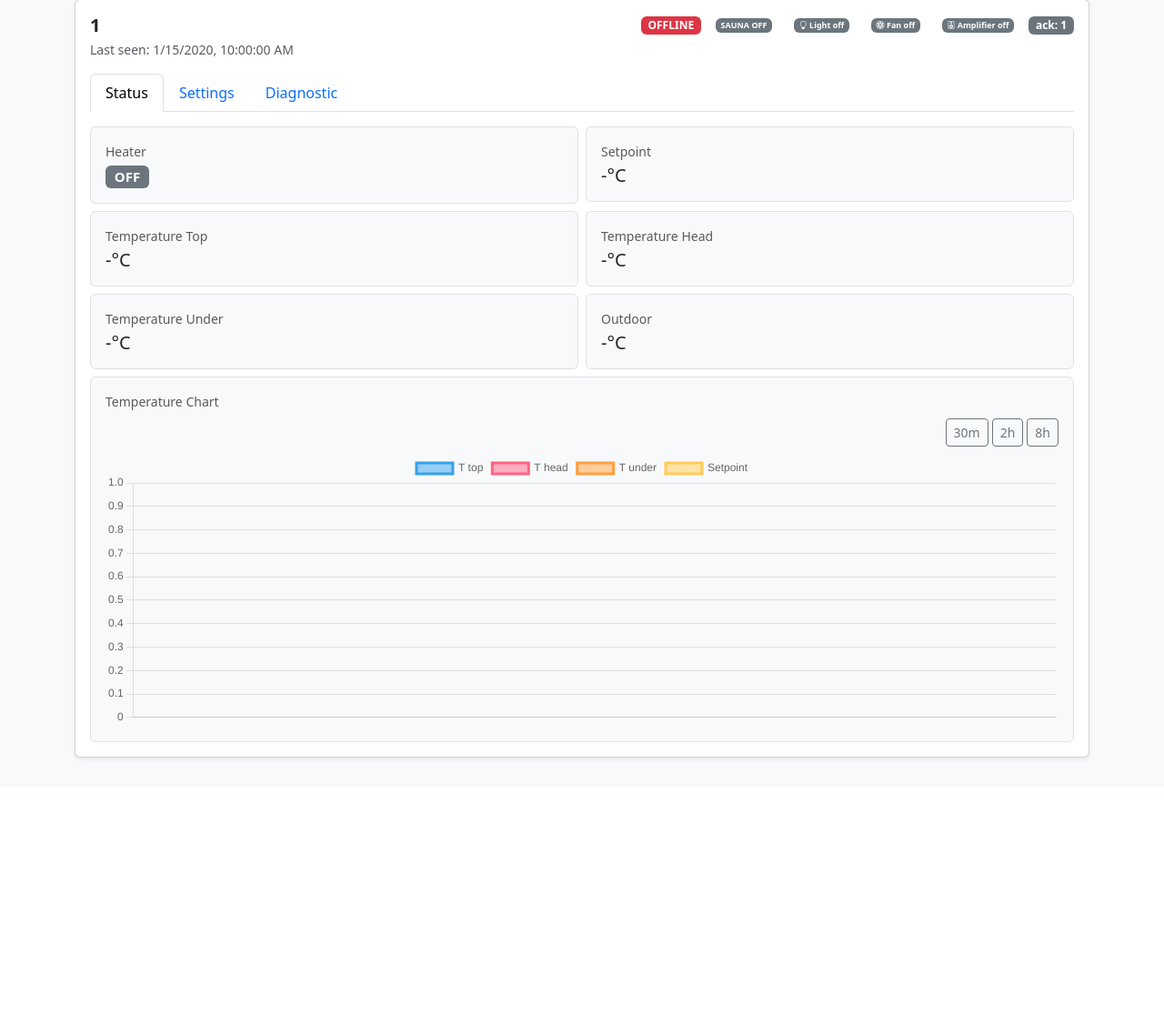
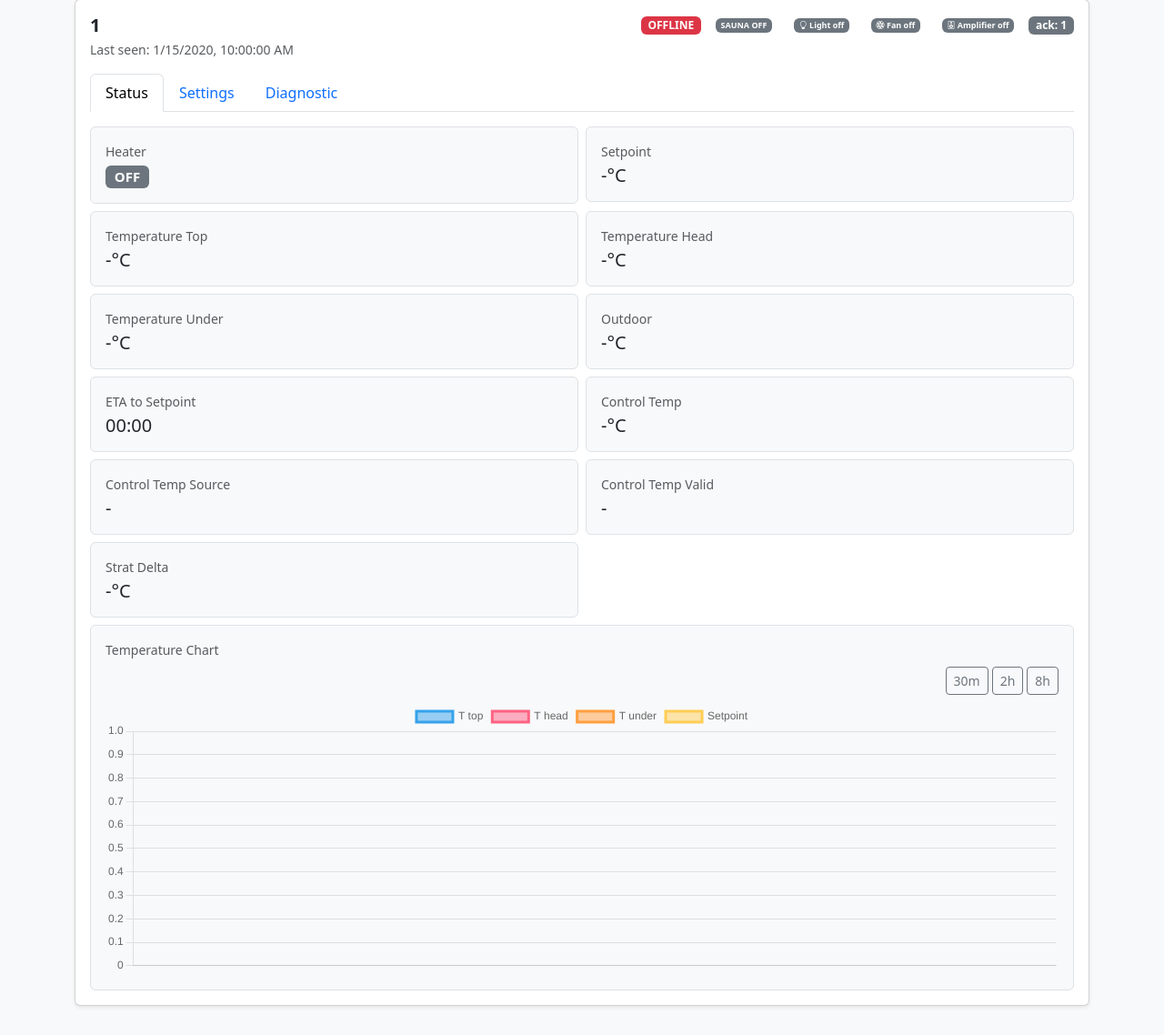
Before and after one commit to VladCocan/sauna-controller, a Django app: page / in a window 1280 px wide. Shown: the part 68-1206 px from the top of the page at 91% size. Before the commit the page ends 904 px from the top, so only its background shows below. Run offline with Django 5.2, Linux system fonts and the light colour scheme; a user stored in the database is signed in; tables that the repository leaves empty hold one stand-in row (values such as "Sample post"); data that the repository does not hold is empty.

Commit message:
Refine status view with control temperature and ETA display

```diff
--- a/web/core/static/core/dashboard.js
+++ b/web/core/static/core/dashboard.js
@@ -74,6 +74,17 @@
   if (typeof value === "number") return Number.isFinite(value) ? String(value) : t("unavailable", "Unavailable");
   if (typeof value === "object") return JSON.stringify(value);
   return String(value);
+}
+
+function formatEtaMinutes(value) {
+  const minutes = Number(value);
+  if (!Number.isFinite(minutes) || minutes < 0) return "-";
+
+  const totalMinutes = Math.round(minutes);
+  const hours = Math.floor(totalMinutes / 60);
+  const mins = totalMinutes % 60;
+
+  return String(hours).padStart(2, "0") + ":" + String(mins).padStart(2, "0");
 }
 
 function firstAvailable(source, keys) {
@@ -521,6 +532,12 @@
     setText("thead-" + deviceId, s.t_head_c);
     setText("tunder-" + deviceId, s.t_under_c);
     setText("heater-power-" + deviceId, s.t_outdoor_c);
+    setText("control-temp-value-" + deviceId, s.t_control);
+    setText("control-temp-source-" + deviceId, firstAvailable(s, ["control_temp_source_active", "control_temp_source"]));
+    setText("control-temp-valid-" + deviceId, s.control_temp_valid);
+    setText("control-strat-delta-" + deviceId, s.strat_delta_c);
+    const etaToSetpointMin = firstAvailable(s, ["eta_auto_min", "eta_pred_min"]);
+    setText("eta-setpoint-" + deviceId, formatEtaMinutes(etaToSetpointMin));
 
     setToggleUI(deviceId, "fan", fanOn);
     setToggleUI(deviceId, "light", lightOn);
--- a/web/core/templates/core/_device_card.html
+++ b/web/core/templates/core/_device_card.html
@@ -92,6 +92,49 @@
                 <div class="p-3 bg-light border rounded">
                   <div class="text-muted small mb-1">{% trans "Outdoor" %}</div>
                   <div class="h5 mb-0"><span id="heater-power-{{ d.device_id }}">{{ s.t_outdoor_c|default:"—" }}</span>°C</div>
+                </div>
+              </div>
+
+              <div class="col-6">
+                <div class="p-3 bg-light border rounded">
+                  <div class="text-muted small mb-1">{% trans "ETA to Setpoint" %}</div>
+                  <div class="h5 mb-0"><span id="eta-setpoint-{{ d.device_id }}">—</span></div>
+                </div>
+              </div>
+
+              <div class="col-6">
+                <div class="p-3 bg-light border rounded">
+                  <div class="text-muted small mb-1">{% trans "Control Temp" %}</div>
+                  <div class="h5 mb-0"><span id="control-temp-value-{{ d.device_id }}">{{ s.t_control|default:"—" }}</span>°C</div>
+                </div>
+              </div>
+
+              <div class="col-6">
+                <div class="p-3 bg-light border rounded">
+                  <div class="text-muted small mb-1">{% trans "Control Temp Source" %}</div>
+                  <div class="h5 mb-0" id="control-temp-source-{{ d.device_id }}">
+                    {% if s.control_temp_source_active %}
+                      {{ s.control_temp_source_active }}
+                    {% elif s.control_temp_source %}
+                      {{ s.control_temp_source }}
+                    {% else %}
+                      —
+                    {% endif %}
+                  </div>
+                </div>
+              </div>
+
+              <div class="col-6">
+                <div class="p-3 bg-light border rounded">
+                  <div class="text-muted small mb-1">{% trans "Control Temp Valid" %}</div>
+                  <div class="h5 mb-0" id="control-temp-valid-{{ d.device_id }}">{{ s.control_temp_valid|default:"—" }}</div>
+                </div>
+              </div>
+
+              <div class="col-6">
+                <div class="p-3 bg-light border rounded">
+                  <div class="text-muted small mb-1">{% trans "Strat Delta" %}</div>
+                  <div class="h5 mb-0"><span id="control-strat-delta-{{ d.device_id }}">{{ s.strat_delta_c|default:"—" }}</span>°C</div>
                 </div>
               </div>
 
```
